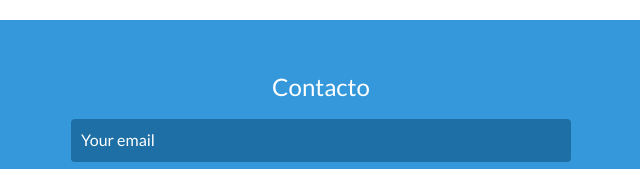
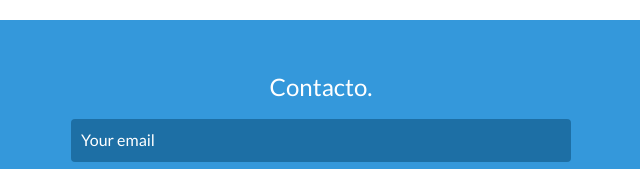
Before and after one commit to angelblasco/portfolio, a website: page index.html in a window 1280 px wide. Shown: the part 3266-3435 px from the top of the page, 319-959 px from the left. Drawn offline with nearby package versions, Linux system fonts and the light colour scheme.

Commit message:
Update index.html

```diff
--- a/index.html
+++ b/index.html
@@ -192,7 +192,7 @@
     <!-- End #skills -->
 
     <div id="contact">
-        <h2>Contacto</h2>
+        <h2>Contacto.</h2>
         <div id="contact-form">
             <form method="POST" action="https://formspree.io/email@email.com">
                 <input type="hidden" name="_subject" value="Contact request from personal website" />
```
